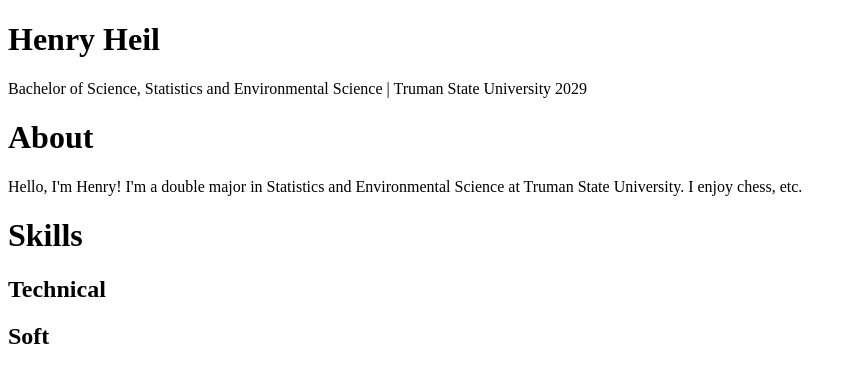
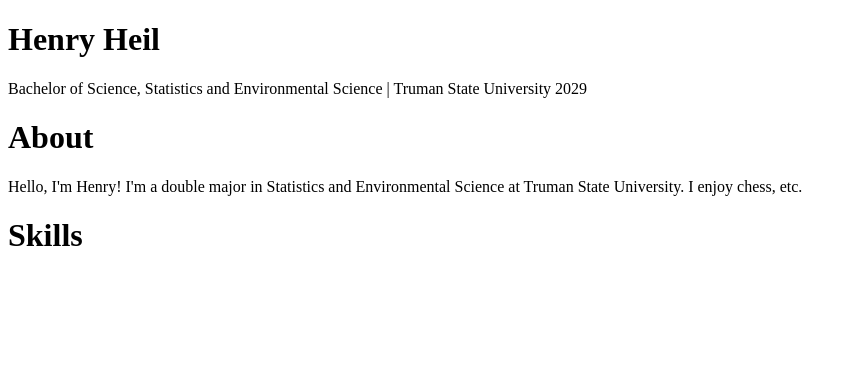
Before and after one commit to Henry-Heil/portfolio, a plain HTML site: page index.html in a window 1280 px wide. Shown: the whole page, without its empty margins (0-853 px from the left). Drawn offline with Linux system fonts and the light colour scheme.

Commit message:
Remove technical and soft subdivisions

```diff
--- a/index.html
+++ b/index.html
@@ -18,7 +18,5 @@
     I enjoy chess, etc.
   </par>
   <h1>Skills</h1>
-  <h2>Technical</h2>
-  <h2>Soft</h2>
 </body>
 </html>
```
